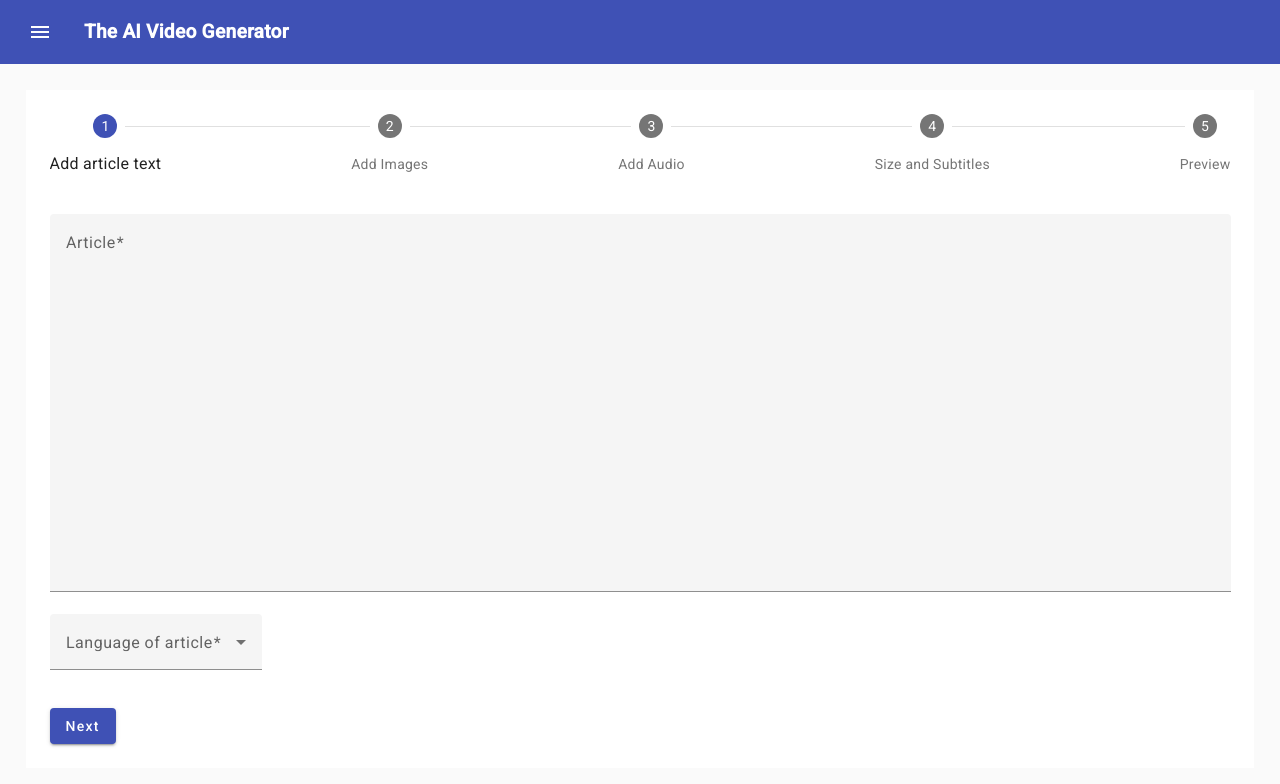
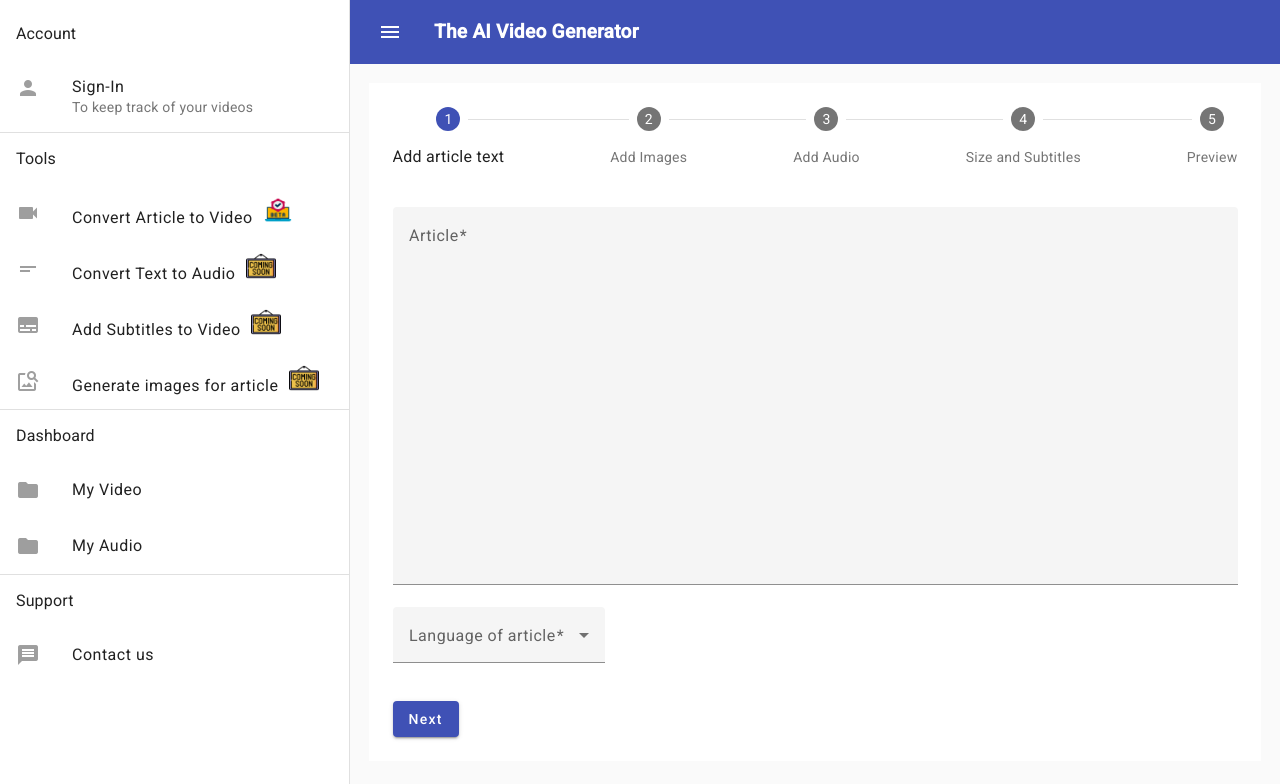
Before and after one commit to aditya-trivedi/aivg-dashboard, an Angular app: page /article-to-video in a window 1280 px wide. Shown: the top 784 px of the page. Built offline with nearby package versions, Linux system fonts and the light colour scheme.

Commit message:
set default side nav open

```diff
--- a/src/app/app.component.ts
+++ b/src/app/app.component.ts
@@ -17,7 +17,7 @@ export class AppComponent {
   title = 'video-generator';
 
   sideNavToolsIconList = sideNavToolsIconList;
-  isSidenavOpen = false;
+  isSidenavOpen = true;
   sidenavMode: 'side' | 'over' = 'side';
 
   ngOnInit(){
--- a/src/app/components/article-to-video/article-to-video.component.ts
+++ b/src/app/components/article-to-video/article-to-video.component.ts
@@ -148,7 +148,6 @@ export class ArticleToVideoComponent {
 
   generateImagesRelatedToArticle() {
     this.generateImageButtonText = 'Generating...';
-    console.log(this.authService.user['customer_plan']);
     let data = this.articleTextFormGroup.value.articleText;
     this.Aivideoservice.generateImageBasedOnText({ story: data }).subscribe(
       (response: any) => {
```
